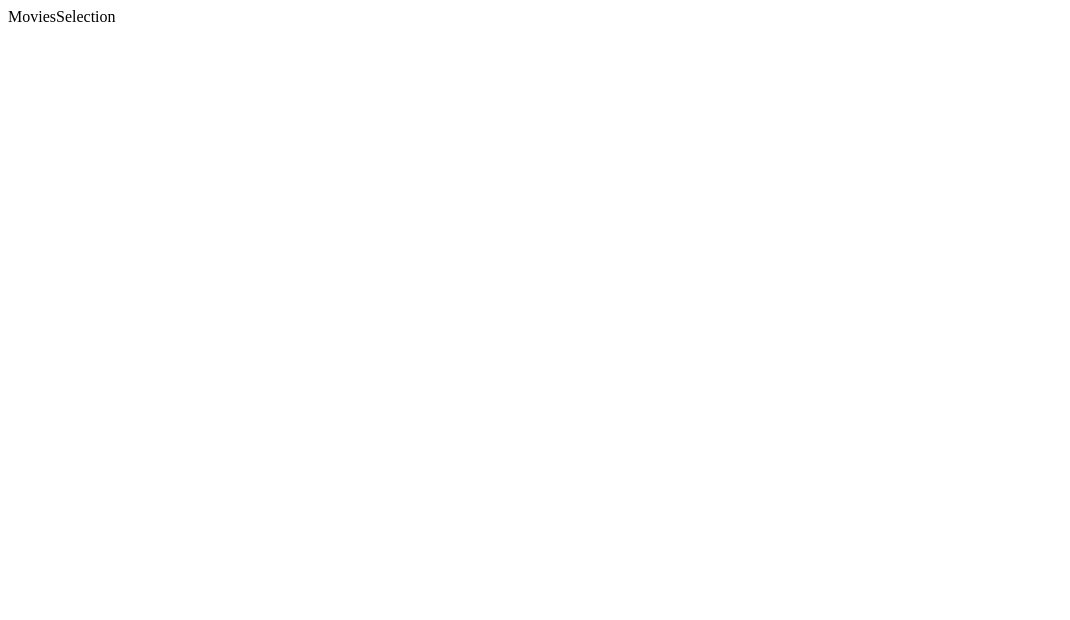
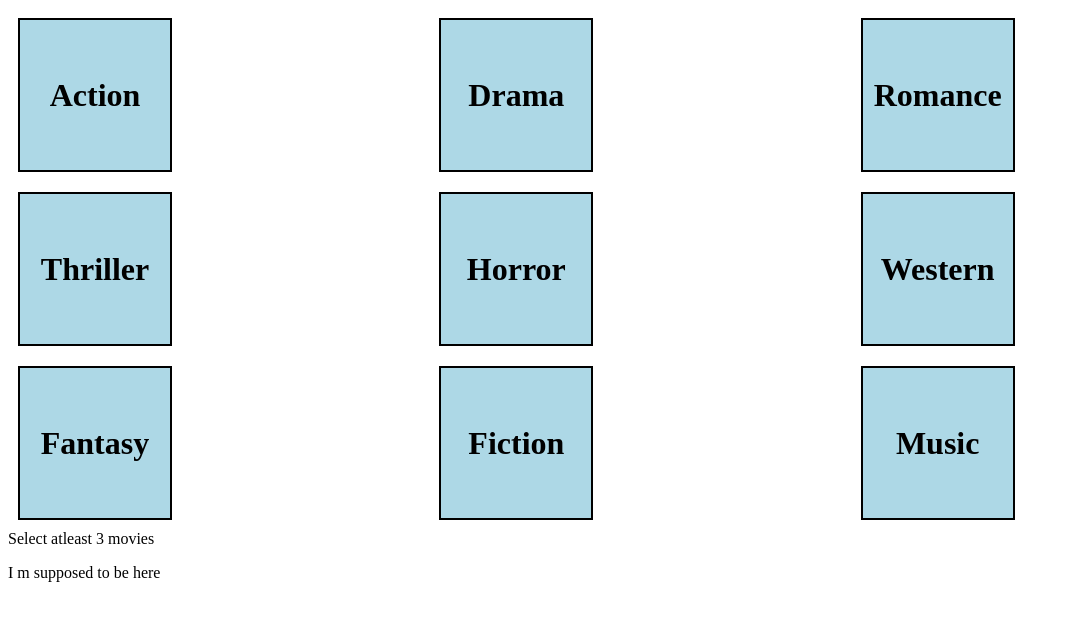
Before and after one commit to Sushanth-Personal/Super-App, a React (Vite) app in the folder superapp/: page /selection in a window 1280 px wide. Shown: the top 620 px of the page, without its empty margins (0-1070 px from the left). Built offline with nearby package versions, Linux system fonts and the light colour scheme.

Commit message:
Add: Added Selected Chip component

```diff
--- /dev/null
+++ b/superapp/components/MovieBox.jsx
@@ -0,0 +1,41 @@
+
+const MovieBox = ({selectedMovie, setSelectedMovie, category}) => {
+
+    const handleClick = (category) => {
+        return () => {
+            console.log(category.movie);
+
+            //DeSelection & Selection functionality
+            if(selectedMovie.includes(category)){
+                //deselection part
+                setSelectedMovie(selectedMovie.filter((movie)=>movie!==category));
+            }else{
+                //selection part
+                setSelectedMovie([...selectedMovie,category])
+            }
+        }
+
+    }
+
+  return (
+
+    <div
+
+        style={{
+            width: "150px",
+        height: "150px",
+        backgroundColor: "lightblue",
+        display: "flex",
+        justifyContent: "center",
+        alignItems: "center",
+        margin: "10px",
+        border: `2px solid ${selectedMovie.includes(category)?"red":"black"}`
+        }}
+        onClick={handleClick(category)}
+    >
+      <h1>{category.movie}</h1>
+    </div>
+  )
+}
+
+export default MovieBox;
--- /dev/null
+++ b/superapp/components/SelectedChips.jsx
@@ -0,0 +1,28 @@
+const SelectedChips = ({ category, setSelectedMovie }) => {
+  const handleClick = (category) => {
+    return () => {
+      setSelectedMovie((SelectedMovie) =>
+        SelectedMovie.filter((movie) => movie !== category)
+      );
+    };
+  };
+
+  return (
+    <div>
+      <button
+        style={{
+          width: "80px",
+          height: "30px",
+          display: "flex",
+          justifyContent: "space-around",
+          alignItems: "center",
+        }}
+      >
+        {category.movie}
+        <span onClick={handleClick(category)}>X</span>
+      </button>
+    </div>
+  );
+};
+
+export default SelectedChips;
--- a/superapp/src/pages/MovieSelection.jsx
+++ b/superapp/src/pages/MovieSelection.jsx
@@ -1,8 +1,90 @@
 
+import { useState } from "react";
+import MovieBox from "../../components/MovieBox";
+import SelectedChips from "../../components/SelectedChips";
+
+const MOVIES = [
+  {
+    id: 0,
+    movie: "Action",
+  },
+  {
+    id: 1,
+    movie: "Drama",
+  },
+  {
+    id: 2,
+    movie: "Romance",
+  },
+  {
+    id: 3,
+    movie: "Thriller",
+  },
+  {
+    id: 4,
+    movie: "Horror",
+  },
+  {
+    id: 5,
+    movie: "Western",
+  },
+  {
+    id: 6,
+    movie: "Fantasy",
+  },
+  {
+    id: 7,
+    movie: "Fiction",
+  },
+  {
+    id: 8,
+    movie: "Music",
+  },
+];
 
 const Selection = () => {
+const [selectedMovie, setSelectedMovie] = useState([]);
   return (
-    <div>MoviesSelection</div>
+
+    <div>
+      <div style ={{
+        display:'grid',
+        gridTemplateColumns:'repeat(3,1fr)',
+      }}>
+        { MOVIES.map((category) => (
+          <div key={category.id}>
+            <MovieBox
+              selectedMovie = {selectedMovie}
+              setSelectedMovie = {setSelectedMovie}
+              category = {category}
+            />
+          </div>
+        )
+
+        )}
+
+        {
+         selectedMovie.length<3 && <span>Select atleast 3 movies</span>
+        }
+
+      </div>
+      <p>I m supposed to be here</p>
+      <div>
+        {
+        selectedMovie.map((category) => (
+          <div key={category.id}>
+            <SelectedChips
+            category={category}
+            setSelectedMovie={setSelectedMovie}
+            />
+
+          </div>
+
+        ))
+       }
+      </div>
+
+    </div>
   )
 }
 
```
Also changed, not shown: superapp/src/pages/404.jsx (added, +13 -0 lines).
